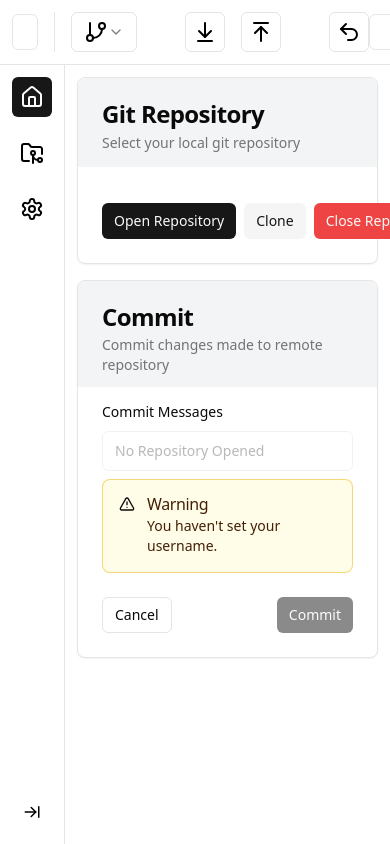
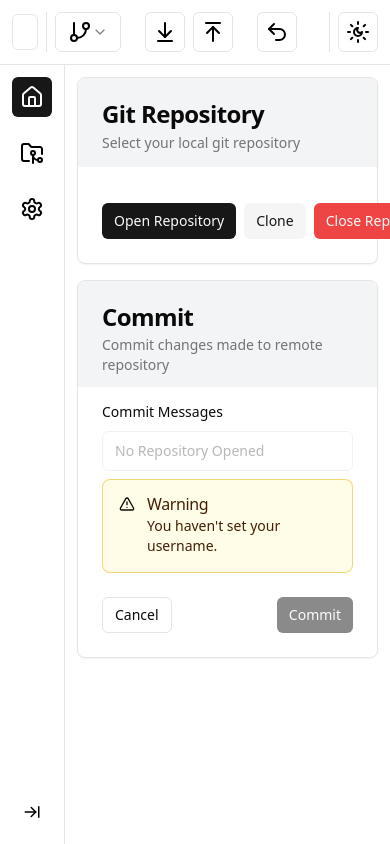
Before and after one commit to RMalik777/git-commander, a React (Vite) app: page / in a window 390 px wide. Built offline with nearby package versions, Linux system fonts and the light colour scheme.

Commit message:
style: toolbar accommodate smaller screen size

```diff
--- a/src/components/Tools/Toolbar.tsx
+++ b/src/components/Tools/Toolbar.tsx
@@ -101,7 +101,7 @@ export default function Toolbar() {
   return (
     <div className="flex h-fit flex-row items-center justify-between border-b border-neutral-200 bg-white px-3 py-3 duration-200 ease-out dark:border-neutral-700 dark:bg-neutral-950">
       <TooltipProvider delayDuration={50}>
-        <div className="flex h-full flex-row items-center gap-4">
+        <div className="flex h-full flex-row items-center gap-2 sm:gap-4">
           <Button variant="outline" size="sm">
             <h1 className="">
               {repoName === "" ?
@@ -113,7 +113,7 @@ export default function Toolbar() {
             </h1>
           </Button>
           <Separator orientation="vertical" className="h-full" />
-          <ul className="flex flex-row items-center gap-12">
+          <ul className="flex flex-row items-center gap-6 sm:gap-12">
             <li>
               <div className="flex gap-4">
                 <Select
@@ -204,7 +204,7 @@ export default function Toolbar() {
               </div>
             </li>
             <li>
-              <div className="flex gap-4">
+              <div className="flex gap-2 sm:gap-4">
                 <Tooltip>
                   <TooltipTrigger asChild>
                     <Button
@@ -328,10 +328,10 @@ export default function Toolbar() {
             </li>
           </ul>
         </div>
-        <div className="flex h-full w-fit flex-row items-center gap-4">
+        <div className="flex h-full w-fit flex-row items-center gap-2 sm:gap-4">
           <Tooltip>
             <TooltipTrigger asChild>
-              <NavLink to="/settings">
+              <NavLink to="/settings" className="hidden sm:block">
                 <Button variant="outline" size="sm">
                   <p className="text-base">{username}</p>
                 </Button>
--- a/tailwind.config.js
+++ b/tailwind.config.js
@@ -31,6 +31,10 @@ module.exports = {
         "accordion-down": "accordion-down 0.2s ease-out",
         "accordion-up": "accordion-up 0.2s ease-out",
       },
+      screens: {
+        "2xs": "320px",
+        xs: "480px",
+      },
     },
   },
   plugins: [require("tailwindcss-animate")],
```
